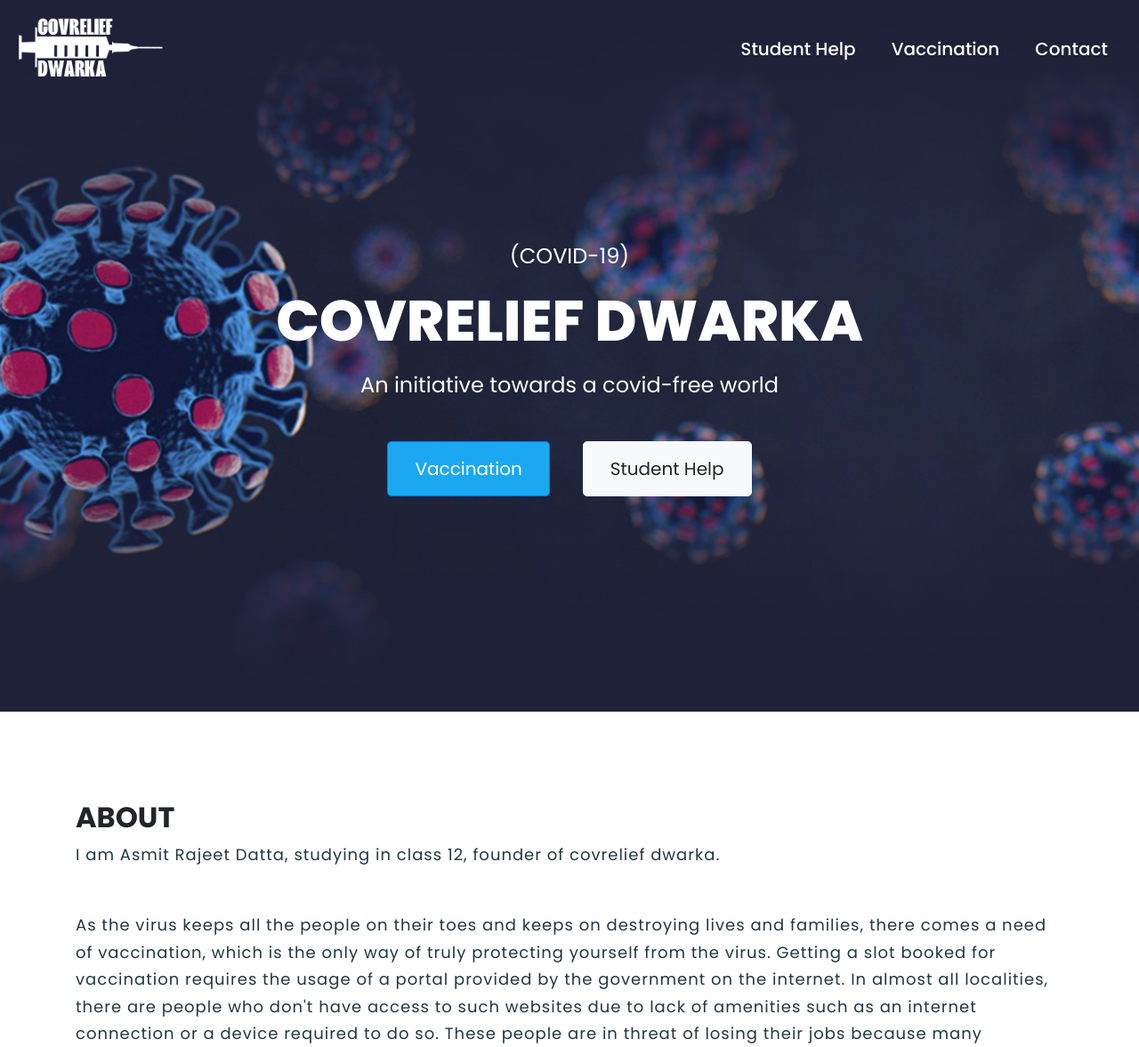
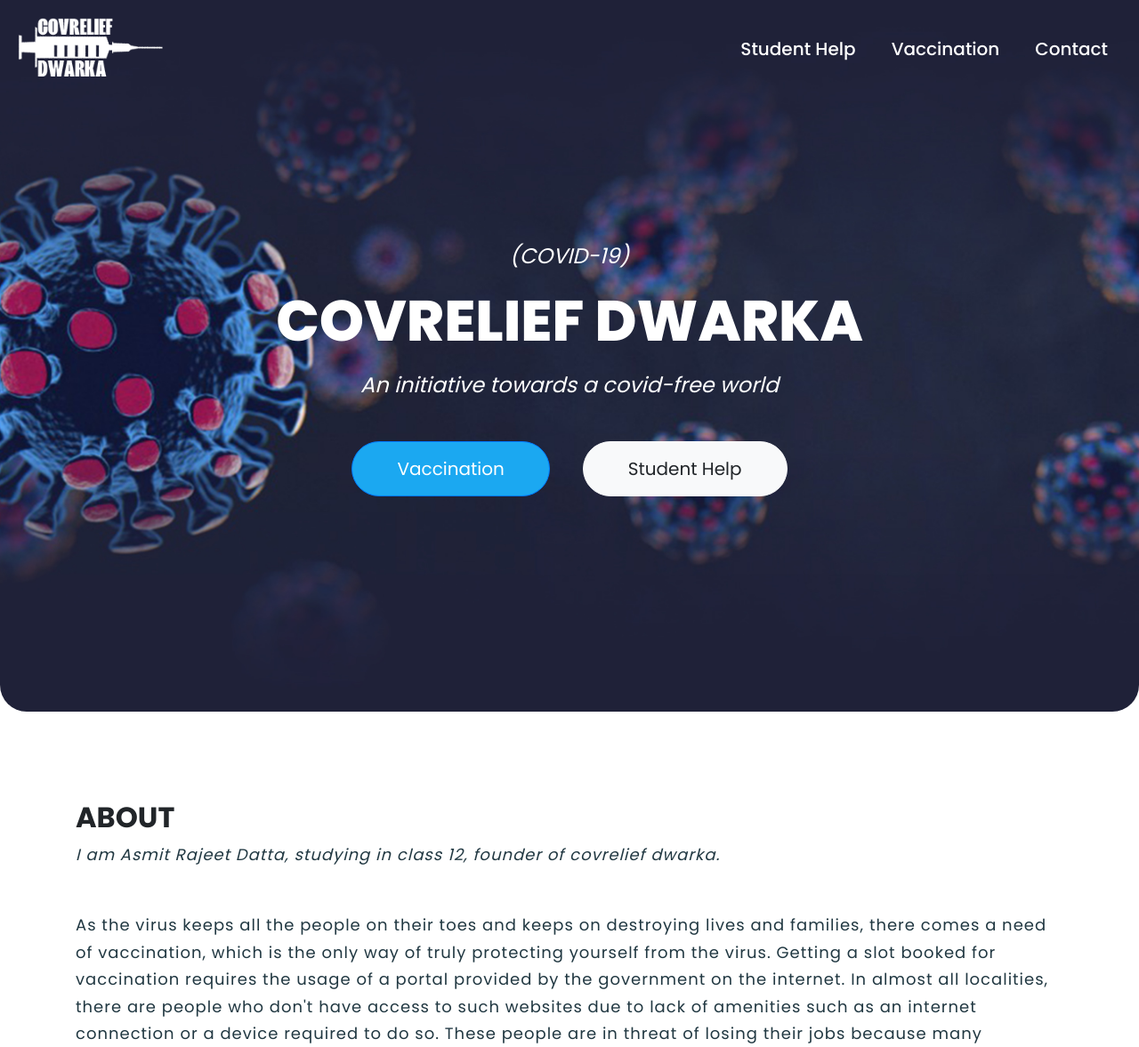
Before and after one commit to neeraj1008/Covreliefdwarka, a PHP site: page / in a window 1280 px wide. Shown: the top 1177 px of the page at 89% size. Run offline with PHP 8.4, Linux system fonts and the light colour scheme.

Commit message:
Add files via upload

```diff
--- a/index.html
+++ b/index.html
@@ -59,7 +59,7 @@
             <div class="col-md-12">
                <div class="heading" >
                   <h2> ABOUT  </h2>
-                  <p> I am Asmit Rajeet Datta, studying in class 12, founder of covrelief dwarka. </p>
+                  <p> <i> I am Asmit Rajeet Datta, studying in class 12, founder of covrelief dwarka. </i></p>
 
                   <p class="mt-5">   As the virus keeps all the people on their toes and keeps on destroying lives and families, there comes a need of vaccination, which is the only way of truly protecting yourself from the virus. Getting a slot booked for vaccination requires the usage of a portal provided by the government on the internet. In almost all localities, there are people who don't have access to such websites due to lack of amenities such as an internet connection or a device required to do so. These people are in threat of losing their jobs because many communities require you to be vaccinated to enter and work in the compound. </p>
                   <p>
--- a/style.css
+++ b/style.css
@@ -1,8 +1,9 @@
 @import url('https://fonts.googleapis.com/css?family=Poppins:300,400,500,600,700,800&display=swap');
+
 body {
 	margin: 0;
 	padding: 0;
-	font-family: 'Poppins', sans-serif;
+	font-family: 'Poppins', sans-serif !important;
 	font-weight: 400;
 	font-size: 18px;
 }
@@ -149,12 +150,14 @@ p {
 	border-radius: 50px;
 	text-transform: capitalize;
 	box-shadow: 0 0 30px #e8e8e8;
+	border-radius: 50px;
 }
 
 .vaccination-button {
-	padding: 15px 30px;
+	padding: 15px 50px;
 	cursor: pointer;
 	background: #1ba8f1 !important;
+	border-radius: 50px;
 }
 
 
@@ -162,17 +165,20 @@ p {
 	padding: 15px 50px;
 	cursor: pointer;
 	background: #1ba8f1 !important;
+	border-radius: 50px;
 }
 
 .help-button {
-	padding: 15px 30px;
+	padding: 15px 50px;
 	cursor: pointer;
+	border-radius: 50px;
 }
 
 .btn-yellow:hover {
 	color: #fff;
 	text-decoration: none;
 	background: #000;
+	border-radius: 50px;
 }
 
 ::selection {
@@ -197,23 +203,27 @@ p {
 	background-position: center center;
 	background-size: cover;
 	padding-top: 80px;
+	border-radius: 0 0 30px 30px;
 }
 
 .vaccination-banner {
 	height: 50vh;
 	background-image: url('images/vaccination.jpg');
+	border-radius: 0 0 30px 30px;
 }
 
 
 .student-banner {
 	height: 60vh;
 	background-image: url('images/student-help.jpg');
+	border-radius: 0 0 30px 30px;
 }
 
 
 .contact-banner {
 	height: 60vh;
 	background-image: url('images/contact.jpg');
+	border-radius: 0 0 30px 30px;
 }
 
 .thead-dark-donor {
@@ -242,6 +252,7 @@ p {
 .home-banner-text h4 {
 	font-weight: 400;
 	text-align: center;
+	font-style: italic;
 }
 
 .mission {
```
